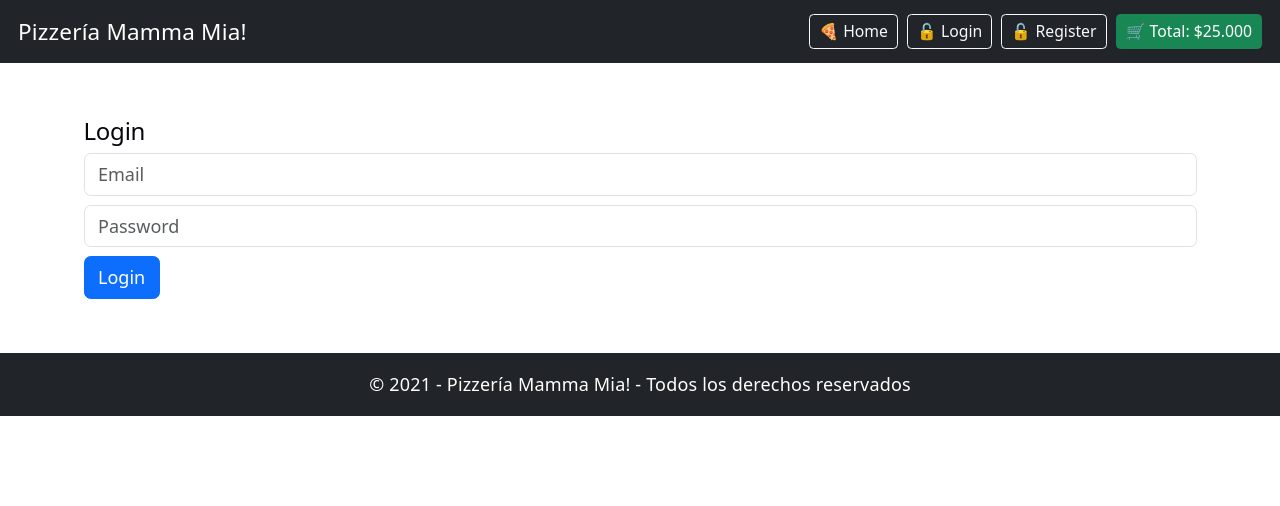
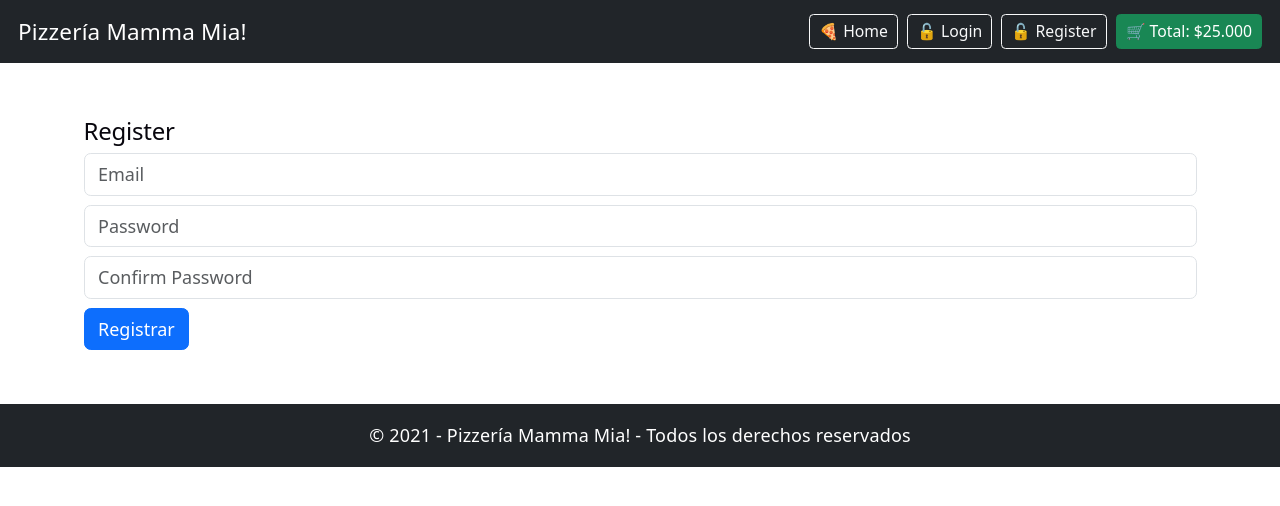
Before and after one commit to AraOsorio/Pizzeria-Desafio-1-React-, a React (Vite) app in the folder Pizzeria Mamma Mia/: page / in a window 1280 px wide. Shown: the top 506 px of the page. Built offline with nearby package versions, Linux system fonts and the light colour scheme.

Commit message:
se modifican textos de alerta en componente Register

```diff
--- a/Pizzeria Mamma Mia/src/App.jsx
+++ b/Pizzeria Mamma Mia/src/App.jsx
@@ -12,8 +12,8 @@ function App() {
     <>
      <Navbar />
 {/* <Home /> */}
-{/* <Register /> */}
-<Login />
+ <Register />
+{/*<Login />*/}
 <Footer />
     </>
   );
--- a/Pizzeria Mamma Mia/src/Login.jsx
+++ b/Pizzeria Mamma Mia/src/Login.jsx
@@ -8,16 +8,16 @@ const Login = () => {
     e.preventDefault();
 
     if (!email || !password) {
-      alert("Todos los campos son obligatorios ❌");
+      alert("Todos los campos son obligatorios");
       return;
     }
 
     if (password.length < 6) {
-      alert("El password debe tener al menos 6 caracteres ❌");
+      alert("El password debe tener al menos 6 caracteres");
       return;
     }
 
-    alert("Login exitoso ✅");
+    alert("Login exitoso");
   };
 
   return (
--- a/Pizzeria Mamma Mia/src/Register.jsx
+++ b/Pizzeria Mamma Mia/src/Register.jsx
@@ -9,21 +9,21 @@ const Register = () => {
     e.preventDefault();
 
     if (!email || !password || !confirmPassword) {
-      alert("Todos los campos son obligatorios ❌");
+      alert("Todos los campos son obligatorios");
       return;
     }
 
     if (password.length < 6) {
-      alert("El password debe tener al menos 6 caracteres ❌");
+      alert("El password debe tener al menos 6 caracteres");
       return;
     }
 
     if (password !== confirmPassword) {
-      alert("Las contraseñas no coinciden ❌");
+      alert("Las contraseñas no coinciden");
       return;
     }
 
-    alert("Registro exitoso ✅");
+    alert("Registro exitoso");
   };
 
   return (
```
